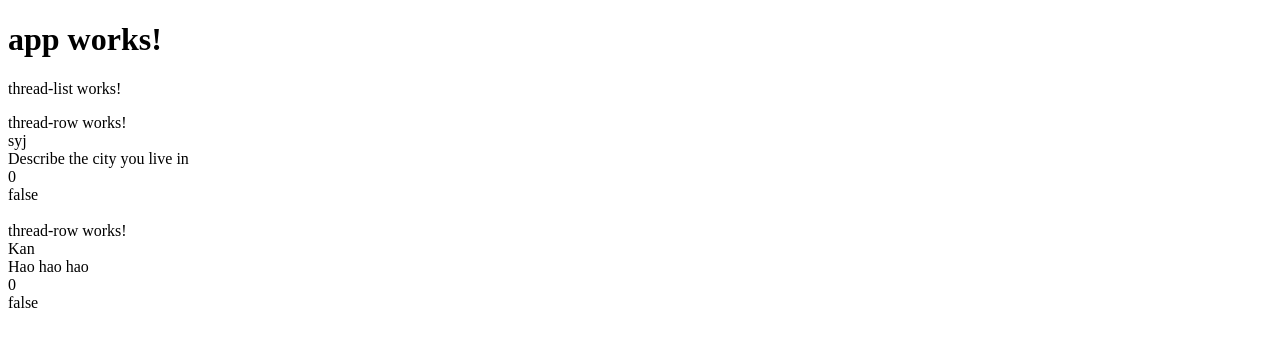
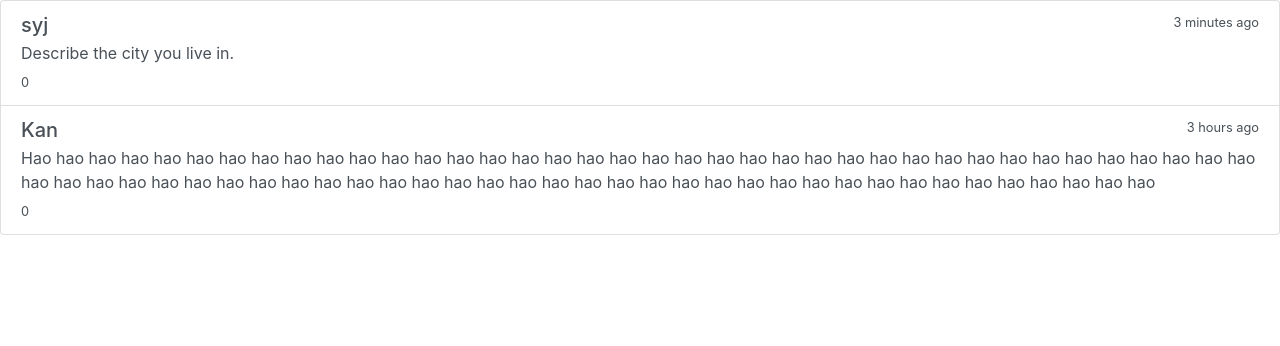
Before and after one commit to devibahiyyiah/Hush, an Angular app in the folder Hush Web/: page / in a window 1280 px wide. Shown: the top 346 px of the page. Built offline with nearby package versions, Linux system fonts and the light colour scheme.

Commit message:
Add basic bootstrap style for main page

```diff
--- a/Hush Web/angular-cli.json
+++ b/Hush Web/angular-cli.json
@@ -18,6 +18,7 @@
       "tsconfig": "tsconfig.json",
       "prefix": "app",
       "styles": [
+        "../node_modules/bootstrap/dist/css/bootstrap.min.css",
         "styles.css"
       ],
       "scripts": [],
--- a/Hush Web/package.json
+++ b/Hush Web/package.json
@@ -20,7 +20,10 @@
     "@angular/platform-browser": "^2.3.1",
     "@angular/platform-browser-dynamic": "^2.3.1",
     "@angular/router": "^3.3.1",
+    "@ng-bootstrap/ng-bootstrap": "^1.0.0-alpha.22",
+    "bootstrap": "^4.0.0-alpha.6",
     "core-js": "^2.4.1",
+    "ngx-bootstrap": "^1.6.3",
     "rxjs": "^5.0.1",
     "ts-helpers": "^1.1.1",
     "zone.js": "^0.7.2"
--- a/Hush Web/src/app/app.component.html
+++ b/Hush Web/src/app/app.component.html
@@ -1,5 +1,2 @@
-<h1>
-  {{title}}
-</h1>
 <app-thread-list>
 </app-thread-list>
--- a/Hush Web/src/app/app.module.ts
+++ b/Hush Web/src/app/app.module.ts
@@ -2,6 +2,7 @@ import { BrowserModule } from '@angular/platform-browser';
 import { NgModule } from '@angular/core';
 import { FormsModule } from '@angular/forms';
 import { HttpModule } from '@angular/http';
+import {NgbModule} from '@ng-bootstrap/ng-bootstrap';
 
 import { AppComponent } from './app.component';
 import { ThreadListComponent } from './thread-list/thread-list.component';
@@ -16,6 +17,7 @@ import { PostComponent } from './post/post.component';
     PostComponent
   ],
   imports: [
+    NgbModule.forRoot(),
     BrowserModule,
     FormsModule,
     HttpModule
--- a/Hush Web/src/app/post/post.component.ts
+++ b/Hush Web/src/app/post/post.component.ts
@@ -10,6 +10,7 @@ export class PostComponent implements OnInit {
   constructor(
   	public owner: string,
   	public text: string,
+    public postedTime: string,
   	public numberOfLike: number,
   	public isLiked: boolean
   ) { }
--- a/Hush Web/src/app/thread-list/thread-list.component.html
+++ b/Hush Web/src/app/thread-list/thread-list.component.html
@@ -1,5 +1,2 @@
-<p>
-  thread-list works!
-</p>
 <app-thread-row *ngFor="let myThread of threadList" [thread] = "myThread">
 </app-thread-row>
--- a/Hush Web/src/app/thread-list/thread-list.component.ts
+++ b/Hush Web/src/app/thread-list/thread-list.component.ts
@@ -4,6 +4,7 @@ import { PostComponent } from '../post/post.component';
 
 @Component({
   selector: 'app-thread-list',
+  host: {class: 'list-group'},
   templateUrl: './thread-list.component.html',
   styleUrls: ['./thread-list.component.css']
 })
@@ -12,8 +13,8 @@ export class ThreadListComponent implements OnInit {
 
   constructor() {
   	this.threadList = [
-  	  new PostComponent('syj', 'Describe the city you live in', 0, false),
-  	  new PostComponent('Kan', 'Hao hao hao', 0, false)
+  	  new PostComponent('syj', 'Describe the city you live in.', '3 minutes ago', 0, false),
+  	  new PostComponent('Kan', 'Hao hao hao hao hao hao hao hao hao hao hao hao hao hao hao hao hao hao hao hao hao hao hao hao hao hao hao hao hao hao hao hao hao hao hao hao hao hao hao hao hao hao hao hao hao hao hao hao hao hao hao hao hao hao hao hao hao hao hao hao hao hao hao hao hao hao hao hao hao hao hao hao hao', '3 hours ago', 0, false)
   	];
   }
 
--- a/Hush Web/src/app/thread-row/thread-row.component.html
+++ b/Hush Web/src/app/thread-row/thread-row.component.html
@@ -1,16 +1,6 @@
-<div>
-  thread-row works!
+<div class="d-flex w-100 justify-content-between">
+  <h5 class="mb-1">{{thread.owner}}</h5>
+  <small>{{thread.postedTime}}</small>
 </div>
-<div>
-  {{thread.owner}}
-</div>
-<div>
-  {{thread.text}}
-</div>
-<div>
-  {{thread.numberOfLike}}
-</div>
-<div>
-  {{thread.isLiked}}
-</div>
-<br>
+<p class="mb-1">{{thread.text}}</p>
+<small>{{thread.numberOfLike}}</small>
--- a/Hush Web/src/app/thread-row/thread-row.component.ts
+++ b/Hush Web/src/app/thread-row/thread-row.component.ts
@@ -4,6 +4,7 @@ import { PostComponent } from '../post/post.component';
 @Component({
   selector: 'app-thread-row',
   inputs: ['thread'],
+  host: {class: 'list-group-item list-group-item-action flex-column align-items-start'},
   templateUrl: './thread-row.component.html',
   styleUrls: ['./thread-row.component.css']
 })
```
